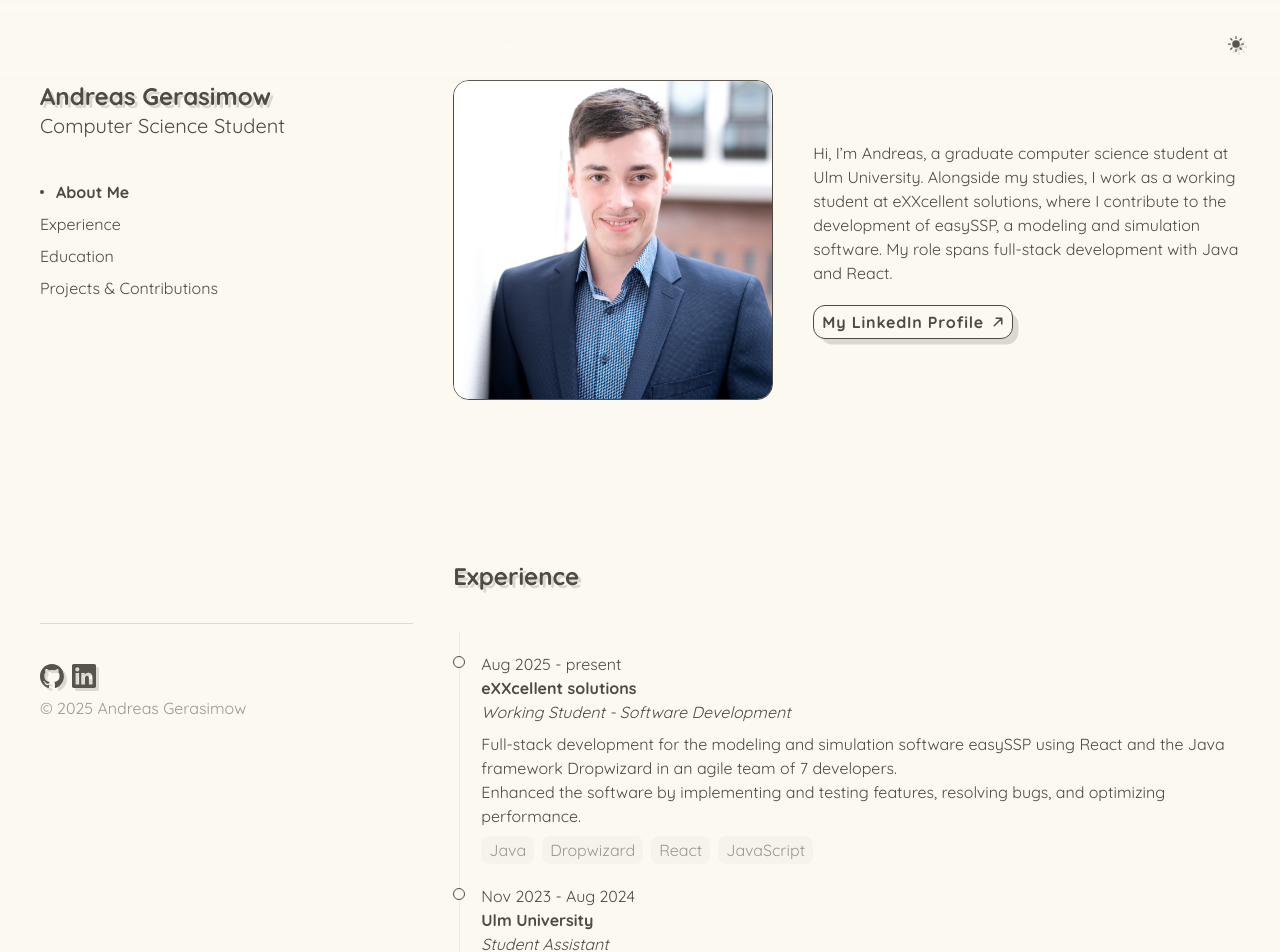
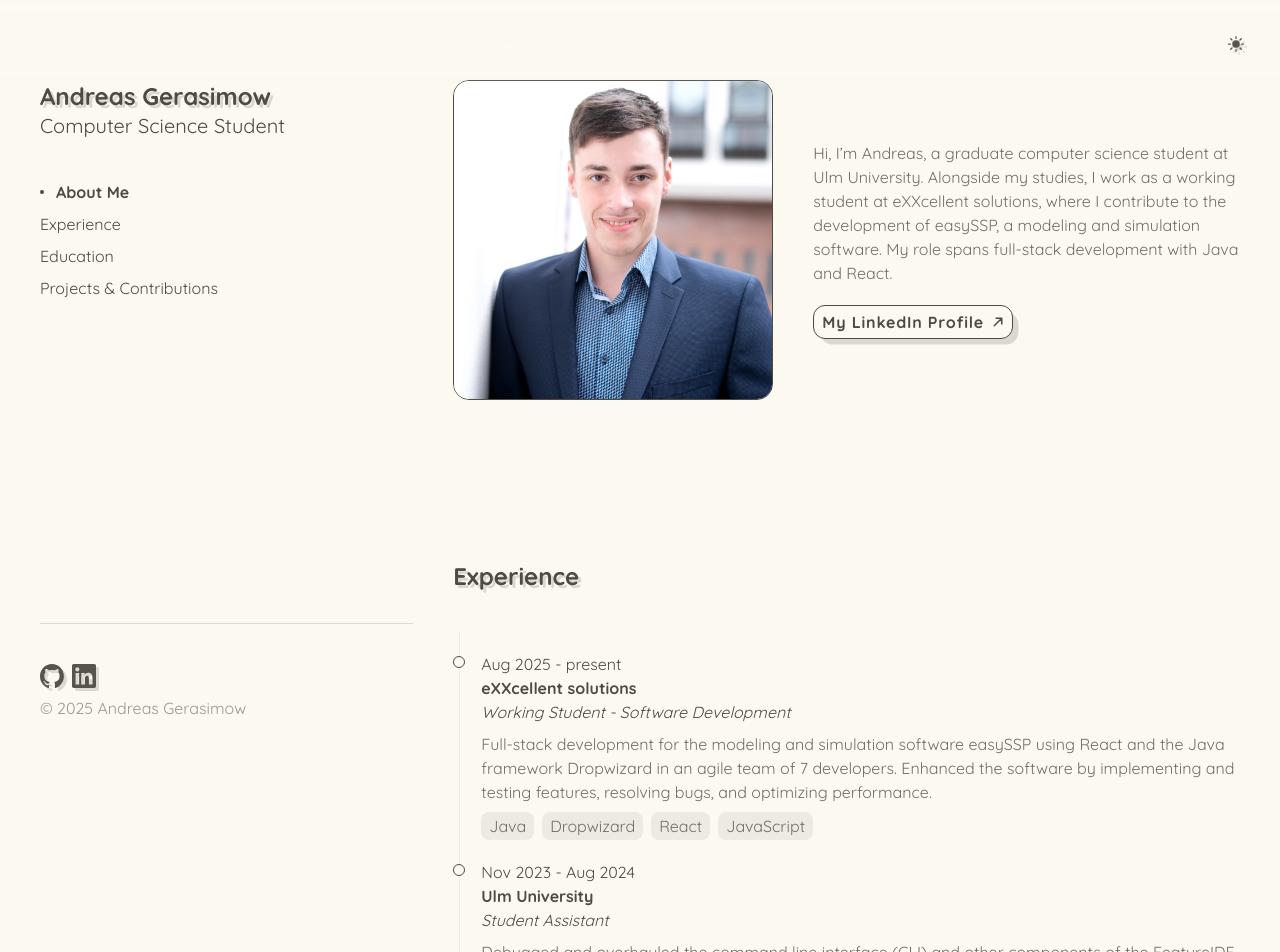
Before and after one commit to dev-andreas/portfolio-website, a Nuxt app: page / in a window 1280 px wide. Shown: the top 952 px of the page. Built offline with nearby package versions, Linux system fonts and the light colour scheme.

Commit message:
changed font color

```diff
--- a/assets/css/main.css
+++ b/assets/css/main.css
@@ -22,15 +22,15 @@ body {
 }
 
 * {
-    @apply text-font-dark dark:text-font-light transition-colors ease-out duration-300;
+    @apply text-primary-600 dark:text-primary-400 transition-colors ease-out duration-300;
 }
 
 .section-header {
-    @apply text-xl sm:text-2xl font-bold flat-shadow-sm text-start;
+    @apply text-xl sm:text-2xl font-bold flat-shadow-sm text-start text-highlight;
 }
 
 .section-subheader {
-    @apply text-lg sm:text-xl;
+    @apply text-lg sm:text-xl text-highlight;
 }
 
 .btn {
@@ -39,6 +39,10 @@ body {
 
 .btn-primary {
     @apply btn font-bold border border-font-dark dark:border-primary-dark-400 dark:hover:border-font-light rounded-xl hover:bg-font-dark dark:hover:bg-font-light hover:text-font-light dark:hover:text-font-dark bg-backg-light dark:bg-backg-dark flat-shadow-box transition ease-out duration-200;
+}
+
+.text-highlight {
+    @apply text-font-dark dark:text-font-light;
 }
 
 .inpt {
--- a/components/ExternalButton.vue
+++ b/components/ExternalButton.vue
@@ -1,7 +1,7 @@
 <template>
     <a :href="props.href" target="_blank" rel="noopener"
         class="btn btn-primary flex items-center gap-2 group">
-        <span class="group-hover:text-font-light dark:group-hover:text-font-dark transition-all duration-200 ease-out">
+        <span class="text-highlight group-hover:text-font-light dark:group-hover:text-font-dark transition-all duration-200 ease-out">
             <slot></slot>
         </span>
         <SvgpathsMailSvg v-if="icon == 'mail'"
--- a/components/TimeLine.vue
+++ b/components/TimeLine.vue
@@ -14,15 +14,15 @@
       </div>
       <div class="flex flex-col gap-2 ml-4">
         <div>
-          <p>{{ item.time }}</p>
-          <p><b>{{ item.institution }}</b></p>
-          <p><i>{{ item.title }}</i></p>
+          <p class="text-highlight">{{ item.time }}</p>
+          <p><b class="text-highlight">{{ item.institution }}</b></p>
+          <p><i class="text-highlight">{{ item.title }}</i></p>
         </div>
         <ul v-if="item.details.length > 0">
           <li v-for="detail in item.details">{{ detail }}</li>
         </ul>
         <div class="flex flex-wrap gap-2">
-          <div class=" bg-primary-100 dark:bg-primary-dark-100 text-primary-500 dark:text-primary-dark-500 py-0.5 px-2 rounded-lg" v-for="technology in item.technologies">
+          <div class=" bg-primary-200 dark:bg-primary-dark-100 text-primary-600 dark:text-primary-dark-500 py-0.5 px-2 rounded-lg" v-for="technology in item.technologies">
             {{ technology }}</div>
         </div>
       </div>
--- a/components/navbar/ItemList.vue
+++ b/components/navbar/ItemList.vue
@@ -5,8 +5,8 @@
                 class="absolute bg-font-dark dark:bg-font-light w-1 h-1 rounded-full transition ease-out duration-200">
             </div>
             <a :href="'#' + section.id" @click.prevent="emit('selected'); goToId(section.id);"
-                :class="section.id === articleStore.getLowestSectionId ? 'text-font-dark font-bold translate-x-4' : 'hover:text-primary-500'"
-                class="transition ease-out duration-200">{{ section.name }}</a>
+                :class="section.id === articleStore.getLowestSectionId ? 'font-bold translate-x-4' : 'hover:text-primary-500'"
+                class="transition ease-out duration-200 text-highlight">{{ section.name }}</a>
         </li>
     </ul>
 </template>
--- a/pages/index.vue
+++ b/pages/index.vue
@@ -45,8 +45,7 @@
               institution: 'eXXcellent solutions',
               time: 'Aug 2025 - present',
               details: [
-                'Full-stack development for the modeling and simulation software easySSP using React and the Java framework Dropwizard in an agile team of 7 developers.',
-                'Enhanced the software by implementing and testing features, resolving bugs, and optimizing performance.'
+                'Full-stack development for the modeling and simulation software easySSP using React and the Java framework Dropwizard in an agile team of 7 developers. Enhanced the software by implementing and testing features, resolving bugs, and optimizing performance.'
               ],
               image: '',
               technologies: ['Java', 'Dropwizard', 'React', 'JavaScript']
@@ -56,8 +55,7 @@
               institution: 'Ulm University',
               time: 'Nov 2023 - Aug 2024',
               details: [
-                'Debugged and overhauled the command line interface (CLI) and other components of the FeatureIDE framework and the FeatJAR library.',
-                'Both projects are open-source, written in Java, and available on GitHub.'
+                'Debugged and overhauled the command line interface (CLI) and other components of the FeatureIDE framework and the FeatJAR library. Both projects are open-source, written in Java, and available on GitHub.'
               ],
               image: '',
               technologies: ['Java']
@@ -67,8 +65,7 @@
               institution: 'PERI',
               time: 'Sep 2022 - Oct 2023',
               details: [
-                  'Implemented web application interfaces for automatic data transmission in production halls using PHP, JavaScript, and SQL, which improved the quality control in production.',
-                  'Contributed to the company’s internal information systems in an agile team of 4 developers.'
+                  'Implemented web application interfaces for automatic data transmission in production halls using PHP, JavaScript, and SQL, which improved the quality control in production. Contributed to the company’s internal information systems in an agile team of 4 developers.'
               ],
               image: '',
               technologies: ['Vue.js', 'MySQL', 'PHP']
```
